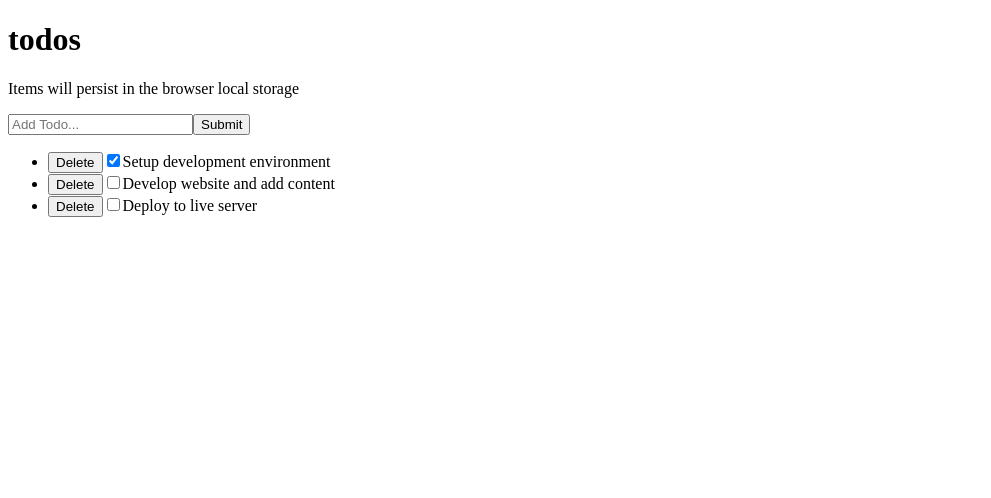
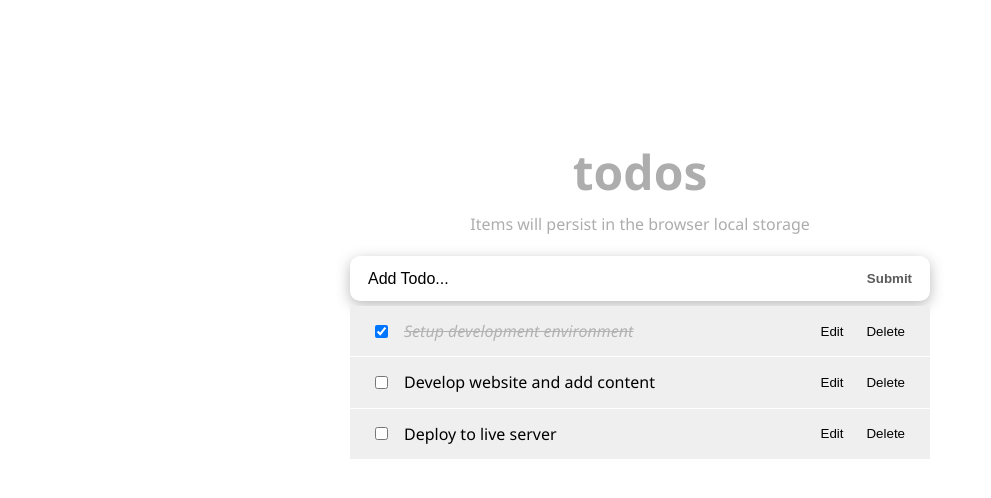
Before and after one commit to IgorKawczynski/react-course, a React (Vite) app in the folder projects/react-todo-app/: page / in a window 1280 px wide. Shown: the top 498 px of the page, without its empty margins (0-991 px from the left). Built offline with nearby package versions, Linux system fonts and the light colour scheme.

Commit message:
Add part 7&8

```diff
--- a/projects/react-todo-app/package.json
+++ b/projects/react-todo-app/package.json
@@ -11,6 +11,7 @@
   "dependencies": {
     "react": "^18.2.0",
     "react-dom": "^18.2.0",
+    "sass": "^1.60.0",
     "uuid": "^9.0.0"
   },
   "devDependencies": {
--- a/projects/react-todo-app/src/components/Header.jsx
+++ b/projects/react-todo-app/src/components/Header.jsx
@@ -1,6 +1,15 @@
+import styles from '@/styles/Header.module.scss';
+
 const Header = () => {
+    const headerStyle = {
+        padding: '20px 0',
+        lineHeight: '1.5em',
+        color: '#aeadad',
+        textAlign: 'center'
+    };
+
     return (
-        <header>
+        <header style={headerStyle} className={styles.header}>
             <h1>todos</h1>
             <p>Items will persist in the browser local storage</p>
         </header>
--- a/projects/react-todo-app/src/components/InputTodo.jsx
+++ b/projects/react-todo-app/src/components/InputTodo.jsx
@@ -21,11 +21,11 @@ const InputTodo = ({ addTodoItem }) => {
 
 	return (
 		<>
-			<form onSubmit={handleSubmit}>
-				<input type='text' placeholder='Add Todo...' value={title} onChange={handleChange} />
-				<button>Submit</button>
+			<form className='form-container' onSubmit={handleSubmit}>
+				<input className='input-text' type='text' placeholder='Add Todo...' value={title} onChange={handleChange} />
+				<button className='input-submit' >Submit</button>
 			</form>
-			<span>{message}</span>
+			<span className='submit-warning' >{message}</span>
 		</>
 	)
 }
--- a/projects/react-todo-app/src/components/TodoApp.jsx
+++ b/projects/react-todo-app/src/components/TodoApp.jsx
@@ -4,8 +4,12 @@ import TodosLogic from '@/components/TodosLogic'
 const TodoApp = () => {
     return (
         <>
-            <Header/>
-            <TodosLogic/>
+        <div className='wrapper'>
+            <div className='todos'>
+                <Header/>
+                <TodosLogic/>
+            </div>
+        </div>
         </>
     );
 };
--- a/projects/react-todo-app/src/components/TodoItem.jsx
+++ b/projects/react-todo-app/src/components/TodoItem.jsx
@@ -1,9 +1,54 @@
-const TodoItem = ({ itemProp, handleChange, delTodo }) => {
+import styles from '@/styles/TodoItem.module.scss';
+import { useState } from 'react';
+
+const TodoItem = ({ itemProp, handleChange, delTodo, setUpdate }) => {
+
+	const[editing, setEditing] = useState(false);
+
+	const handleEditing = () =>{
+		setEditing(true);
+	}
+
+	let viewMode = {}
+	let editMode = {}
+	if(editing){
+		viewMode.display = 'none';
+	}
+	else{
+		editMode.display = 'none';
+	}
+
+	const completedStyle = {
+		fontStyle: 'italic',
+		color: '#595959',
+		opacity: 0.4,
+		textDecoration: 'line-through',
+	  };
+
+	  const handleUpdatedDone = (event) =>{
+		if(event.key === 'Enter'){
+			setEditing(false);
+		}
+	  }
+
 	return (
-		<li>
-			<button onClick={() => delTodo(itemProp.id)}>Delete</button>
-			<input type='checkbox' checked={itemProp.completed} onChange={() => handleChange(itemProp.id)} />
-			{itemProp.title}
+		<li className={styles.item}>
+			<div className={styles.content} style={viewMode}>
+				<button onClick={handleEditing}>Edit</button>
+				<button onClick={() => delTodo(itemProp.id)}>Delete</button>
+				<input type='checkbox' checked={itemProp.completed} onChange={() => handleChange(itemProp.id)} />
+				<span style={itemProp.completed ? completedStyle: null}>
+					{itemProp.title}
+				</span>
+			</div>
+			<input
+			type="text"
+			value={itemProp.title}
+			className={styles.textInput}
+			style={editMode}
+			onChange = {(e) => setUpdate(e.target.value, itemProp.id)}
+			onKeyDown={handleUpdatedDone}
+			/>
 		</li>
 	)
 }
--- a/projects/react-todo-app/src/components/TodosList.jsx
+++ b/projects/react-todo-app/src/components/TodosList.jsx
@@ -1,10 +1,10 @@
 import TodoItem from "@/components/TodoItem";
 
-const TodosList = ({todosProps, handleChange, delTodo}) => {
+const TodosList = ({todosProps, handleChange, delTodo, setUpdate}) => {
     return (
         <ul>
             {todosProps.map((todo) =>(
-                <TodoItem key={todo.id} itemProp={todo} handleChange={handleChange} delTodo={delTodo}/>
+                <TodoItem key={todo.id} itemProp={todo} handleChange={handleChange} delTodo={delTodo} setUpdate={setUpdate}/>
             ))}
         </ul>
     )
--- a/projects/react-todo-app/src/components/TodosLogic.jsx
+++ b/projects/react-todo-app/src/components/TodosLogic.jsx
@@ -50,10 +50,21 @@ const TodosLogic = () => {
 		}
 		setTodos([...todos, newTodo])
 	}
+
+	const setUpdate = (updatedTitle, id) => {
+		setTodos(
+			todos.map((todo) => {
+				if(todo.id === id){
+					todo.title = updatedTitle;
+				}
+				return todo;
+			})
+		)
+	}
 	return (
 		<div>
 			<InputTodo addTodoItem={addTodoItem} />
-			<TodosList todosProps={todos} handleChange={handleChange} delTodo={delTodo} />
+			<TodosList todosProps={todos} handleChange={handleChange} delTodo={delTodo} setUpdate={setUpdate}/>
 		</div>
 	)
 }
--- a/projects/react-todo-app/src/main.jsx
+++ b/projects/react-todo-app/src/main.jsx
@@ -2,6 +2,8 @@ import React from "react";
 import ReactDOM from "react-dom/client";
 
 import TodoApp from "@/components/TodoApp";
+
+import '@/styles/app.scss';
 
 const domContainer = document.getElementById("root");
 const root = ReactDOM.createRoot(domContainer);
--- /dev/null
+++ b/projects/react-todo-app/src/styles/Header.module.scss
@@ -0,0 +1,8 @@
+.header h1 {
+    font-size: 3rem;
+    font-weight: 600;
+    margin-bottom: 1rem;
+    line-height: 1em;
+    text-transform: lowercase;
+    text-align: center;
+  }
--- /dev/null
+++ b/projects/react-todo-app/src/styles/TodoItem.module.scss
@@ -0,0 +1,33 @@
+.item {
+    font-size: 1rem;
+    list-style-type: none;
+    padding: 14px 25px;
+    border-bottom: 1px solid #fff;
+    background: #f0efef;
+  }
+  .content {
+    display: flex;
+    justify-content: space-between;
+    align-items: center;
+    gap: 1rem;
+  }
+
+  .content span {
+    flex: 1;
+    order: 1;
+  }
+  .content button {
+    cursor: pointer;
+    background: transparent;
+    order: 2;
+    outline: none;
+    outline: none;
+    border: none;
+    margin-left: 7px;
+  }
+  .textInput{
+    width: 100%;
+    padding: 10px;
+    border: 1px solid;
+    outline: none;
+  }
--- /dev/null
+++ b/projects/react-todo-app/src/styles/app.scss
@@ -0,0 +1,60 @@
+* {
+    box-sizing: border-box;
+    margin: 0;
+    padding: 0;
+  }
+  body {
+    font-family: "Segoe UI", sans-serif;
+    line-height: 1.4;
+    color: #000;
+    background: #fff;
+    height: 100vh;
+    font-weight: 400;
+  }
+
+  .wrapper {
+    width: 100%;
+    padding: 8rem 20px 3rem;
+  }
+  .todos {
+    max-width: 580px;
+    margin: 0 auto;
+  }
+  .form-container {
+    display: flex;
+    border-radius: calc(0.1 * 100px);
+    box-shadow: 0px 4px 14px 0px rgba(70, 70, 70, 0.38);
+    justify-content: space-around;
+    background: #fff;
+    font-size: 1rem;
+  }
+  .input-text {
+    width: 85%;
+    padding-right: 5px;
+    padding-left: 10px;
+    border-radius: calc(0.5 * 100px);
+    font-size: 1rem;
+  }
+  .input-text::placeholder {
+    color: #000;
+  }
+  .input-submit {
+    background: transparent;
+    color: #5b5b5b;
+    text-transform: capitalize;
+    cursor: pointer;
+    font-weight: 600;
+    margin-right: 10px;
+  }
+  .input-text,
+  .input-submit {
+    height: 45px;
+    outline: none;
+    border: none;
+  }
+  .submit-warning {
+    font-size: 13px;
+    color: red;
+    margin-top: 5px;
+    display: block;
+  }
```
Also changed, not shown: 1 other file (tests, documents, lock files or other folders).
